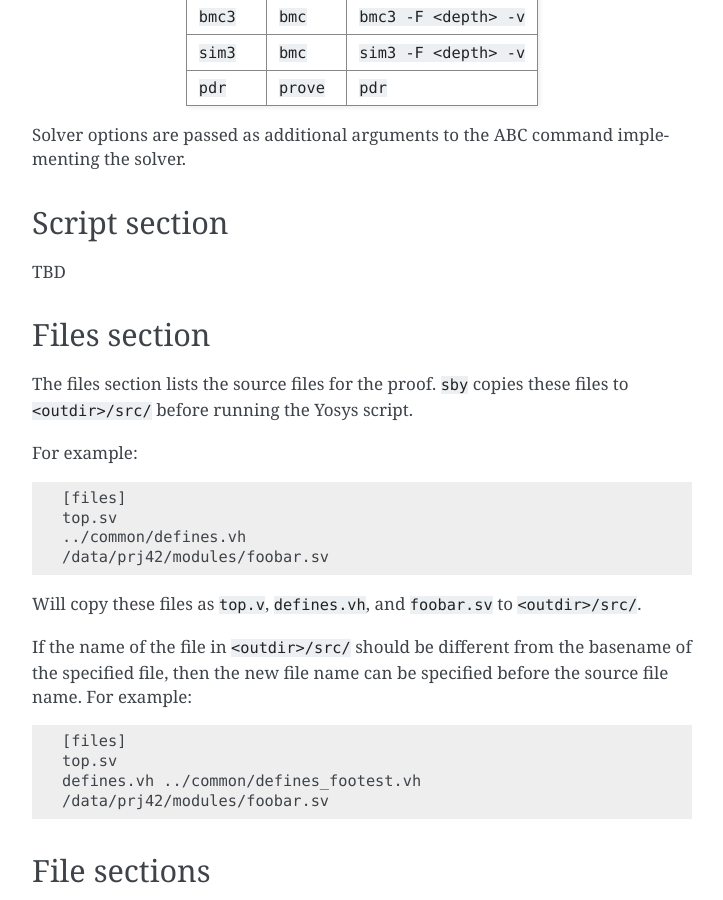
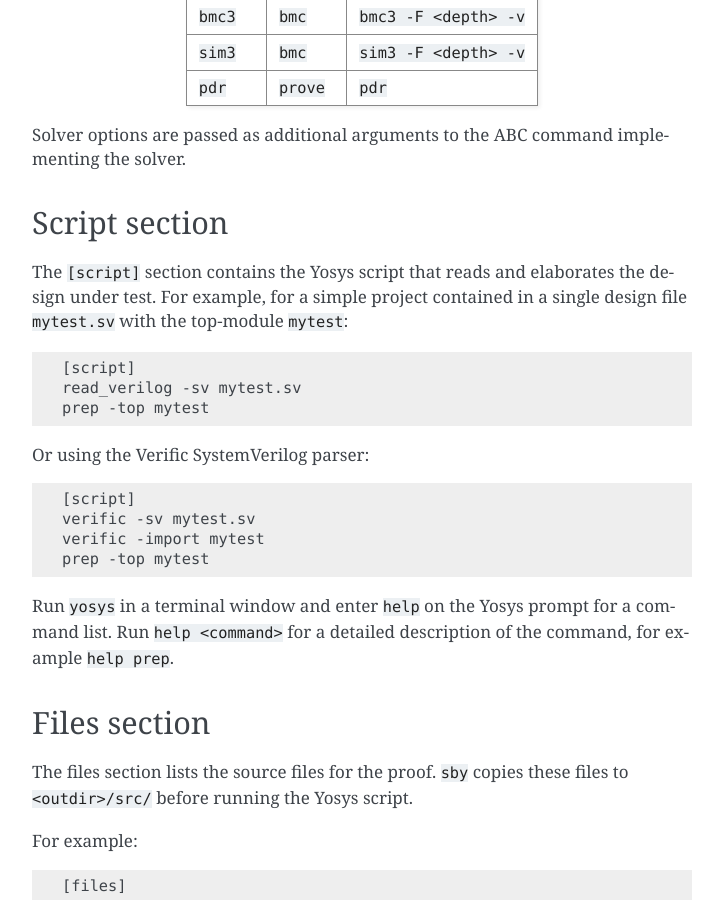
Before and after one commit to YosysHQ/sby, a Sphinx documentation site: the page built from docs/source/reference.rst, in a window 1280 px wide and 900 px high, scrolled down 5517 px. Shown: the whole window, without its empty margins (388-1111 px from the left). Built offline with Sphinx 7.4.7, drawn with Linux system fonts in a browser that asks for light colours.

Commit message:
Add [script] documentation, add some paragraphs on "verific" command
Signed-off-by: Clifford Wolf <clifford@clifford.at>

```diff
--- a/docs/source/reference.rst
+++ b/docs/source/reference.rst
@@ -279,7 +279,28 @@ implementing the solver.
 Script section
 --------------
 
-TBD
+The ``[script]`` section contains the Yosys script that reads and elaborates
+the design under test. For example, for a simple project contained in a single
+design file ``mytest.sv`` with the top-module ``mytest``:
+
+.. code-block:: text
+
+   [script]
+   read_verilog -sv mytest.sv
+   prep -top mytest
+
+Or using the Verific SystemVerilog parser:
+
+.. code-block:: text
+
+   [script]
+   verific -sv mytest.sv
+   verific -import mytest
+   prep -top mytest
+
+Run ``yosys`` in a terminal window and enter ``help`` on the Yosys prompt
+for a command list. Run ``help <command>`` for a detailed description of the
+command, for example ``help prep``.
 
 Files section
 -------------
```
Also changed, not shown: docs/source/verific.rst (+7 -7 lines).
